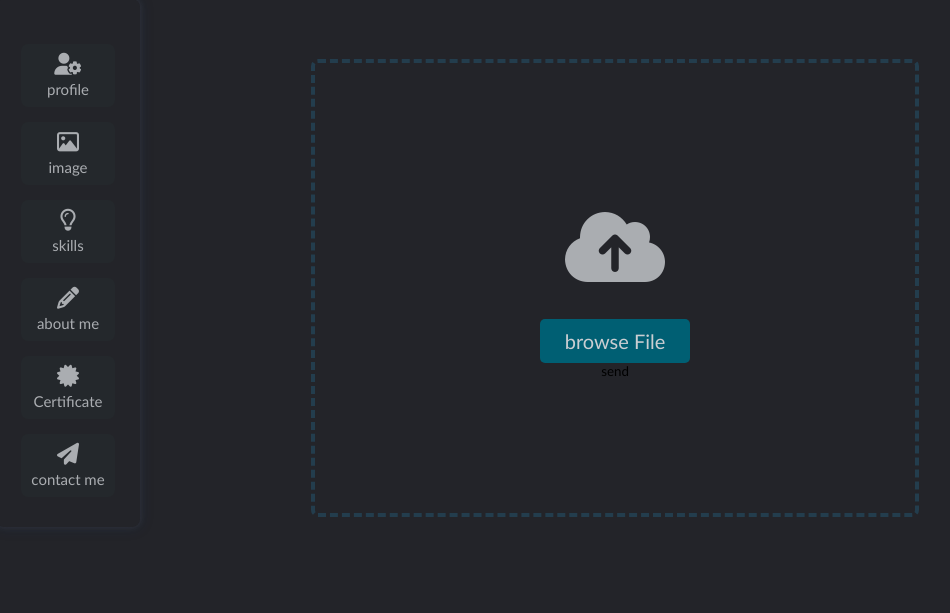
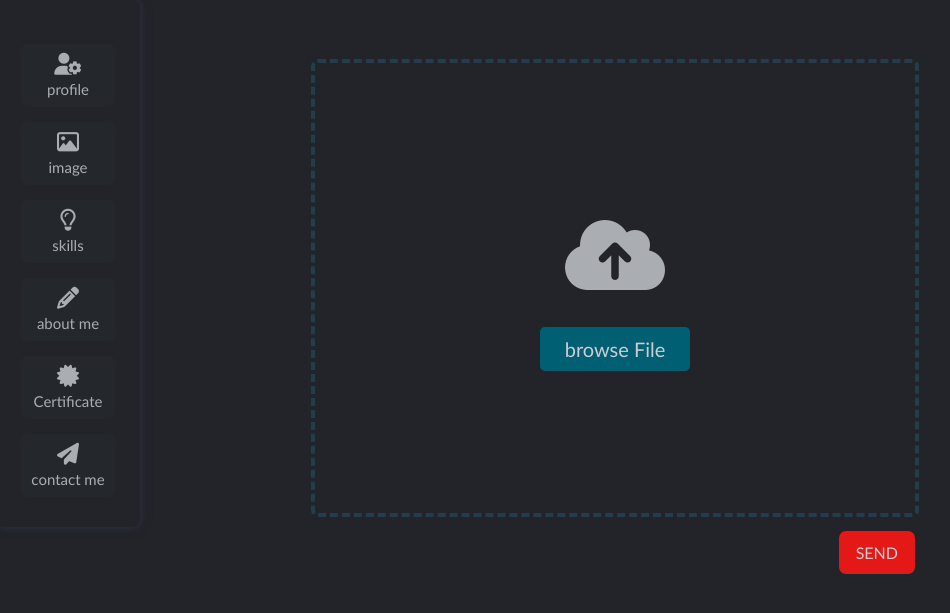
Before and after one commit to DimWar/Mini_graphic_shoop_project, a PHP site: page /admin.php in a window 1280 px wide. Shown: the part 142-755 px from the top of the page, without its empty margins (25-975 px from the left). Run offline with PHP 8.4, Linux system fonts and the light colour scheme.

Commit message:
add send btn

```diff
--- a/assets/css/admin_style/index_2.css
+++ b/assets/css/admin_style/index_2.css
@@ -94,6 +94,7 @@ main{
     justify-content: center;
     flex-direction: column;
     margin: 105px auto;
+    position: relative;
 }
 
 .drag-area .dis_none{
@@ -135,6 +136,11 @@ main{
     margin-top: 25px;
 }
 
+.drag-area .button:hover{
+    background: var(--background_color04);
+    transform: scale(1.04);
+}
+
 .drag-area img{
     height: 95%;
     width: 95%;
@@ -142,6 +148,22 @@ main{
     border-radius: 5px;
 }
 
+
+.send_btn label{
+    background: var(--background_color11);
+    color: var(--text_color03);
+    padding: 12px 17px;
+    border-radius: 7px;
+    position: absolute;
+    bottom: -61px;
+    right: 0;
+    cursor: pointer;
+}
+
+.send_btn label:hover{
+    background: var(--background_color09);
+    transform: scale(1.04);
+}
 
 /* media queres */
 
--- a/view/admin_tpl.php
+++ b/view/admin_tpl.php
@@ -56,10 +56,13 @@
             <label for="file" class="button">browse File
             <input type="file" name="file-image" id="file" class="dis_none">
             </label>
-            <!-- <button>Browse File</button> -->
-            <input type="submit" value="send" style="display:block">
+            <div class="send_btn">
+                <label for="send" >SEND
+                    <input type="button" value="" id="send" style="display: none;">
+                </label>
+            </div>
+        </div>
 
-        </div>
     </form>
 
 
```
